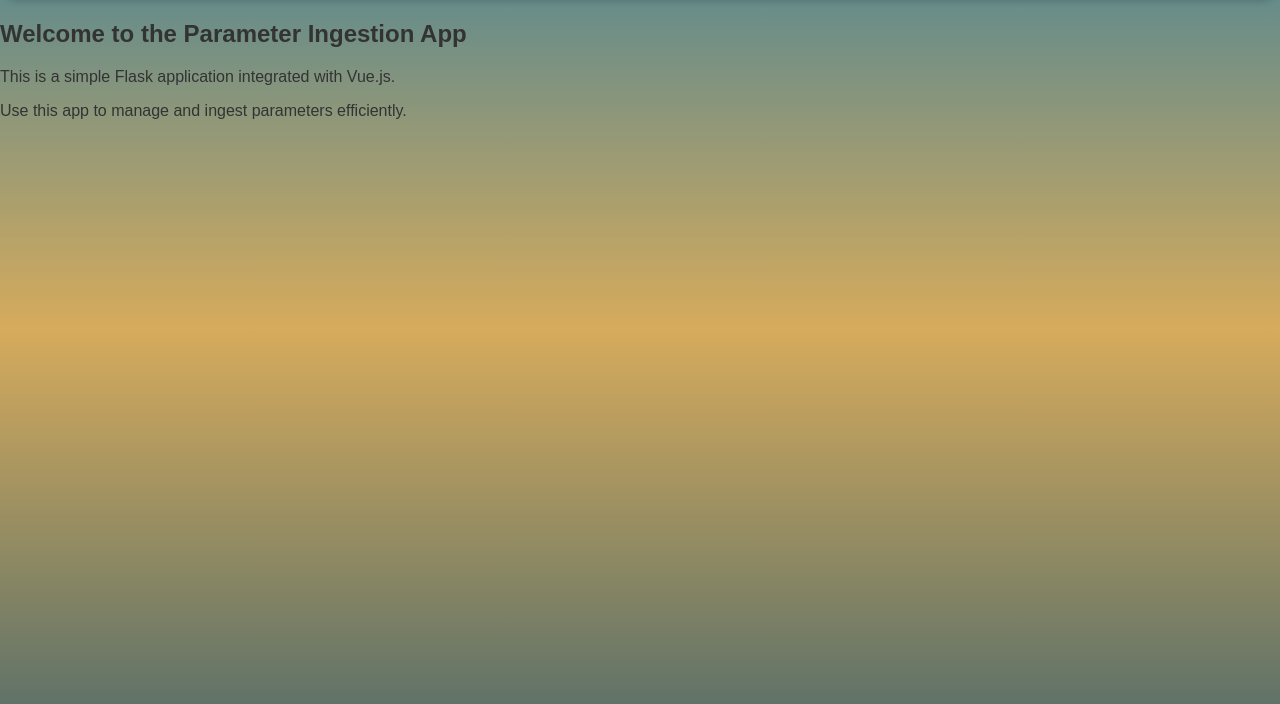
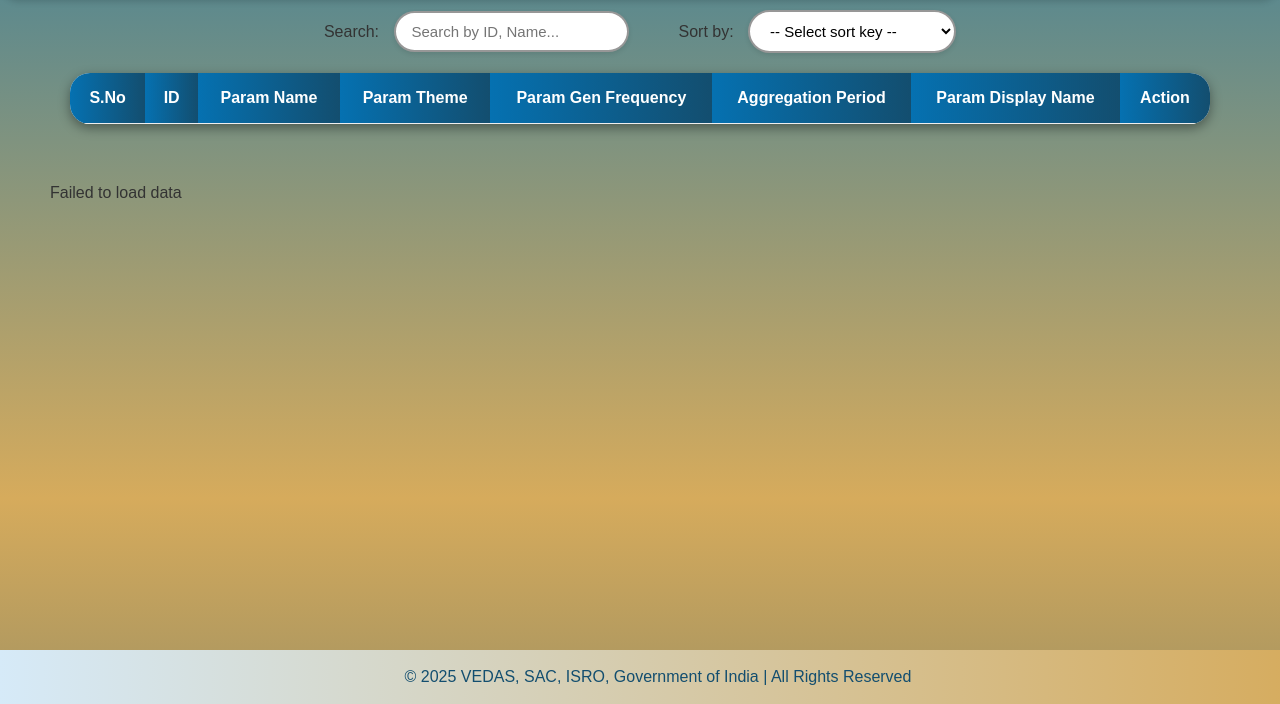
Before and after one commit to vishu579/parameter-app, a Flask app: page / in a window 1280 px wide. Shown: the part 96-800 px from the top of the page. Run offline with Flask 3, Linux system fonts and the light colour scheme; lists and menus that the app fills with data are empty.

Commit message:
Update index.html

```diff
--- a/templates/index.html
+++ b/templates/index.html
@@ -25,13 +25,67 @@
             </a>
         </div>
     </header>
-    <main id="app">
+    <main id="app" class="main-container">
         <div>
-            <h2>Welcome to the Parameter Ingestion App</h2>
-            <p>This is a simple Flask application integrated with Vue.js.</p>
-            <p>Use this app to manage and ingest parameters efficiently.</p>
+            <div class="controls">
+                <div>
+                    <label class="label">Search:</label>
+                    <input type="text" v-model="searchQuery" @input="filterData" placeholder="Search by ID, Name..."
+                        class="input" />
+                </div>
+
+                <div>
+                    <label class="label">Sort by:</label>
+                    <select v-model="selectedSortKey" @change="handleSortChange" class="custom-select">
+                        <option value="">-- Select sort key --</option>
+                        <option v-for="key in sortableKeys" :value="key">${ keyLabels[key] }
+                        </option>
+                    </select>
+                </div>
+            </div>
+            <section class="data-table">
+                <table>
+                    <thead>
+                        <tr>
+                            <th>S.No</th>
+                            <th>ID</th>
+                            <th>Param Name</th>
+                            <th>Param Theme</th>
+                            <th>Param Gen Frequency</th>
+                            <th>Aggregation Period</th>
+                            <th>Param Display Name</th>
+                            <th>Action</th>
+                        </tr>
+                    </thead>
+                    <tbody>
+                        <tr v-for="(item, index) in filteredData" :key="item.id">
+                            <td>${ index + 1 }</td>
+                            <td>${ item.id }</td>
+                            <td>${ item.param_name }</td>
+                            <td>${ item.param_theme }</td>
+                            <td>${ item.param_gen_frequency }</td>
+                            <td>${ item.aggregation_period }</td>
+                            <td>${ item.param_displayname }</td>
+                            <td>
+                                <button @click="redirectToParam(item.id)" class="action-btn">
+                                    Publish
+                                </button>
+                            </td>
+                        </tr>
+                    </tbody>
+                </table>
+            </section>
+
+            <p v-if="loading" class="status-text">Loading data...</p>
+            <p v-if="error" class="status-text error-text">${ error }</p>
         </div>
     </main>
+
+    <footer class="footer">
+        © 2025 VEDAS, SAC, ISRO, Government of India | All Rights Reserved
+    </footer>
+
+    <script src="{{ url_for('static', filename='js/app.js') }}" defer></script>
 </body>
 
 </html>
```
